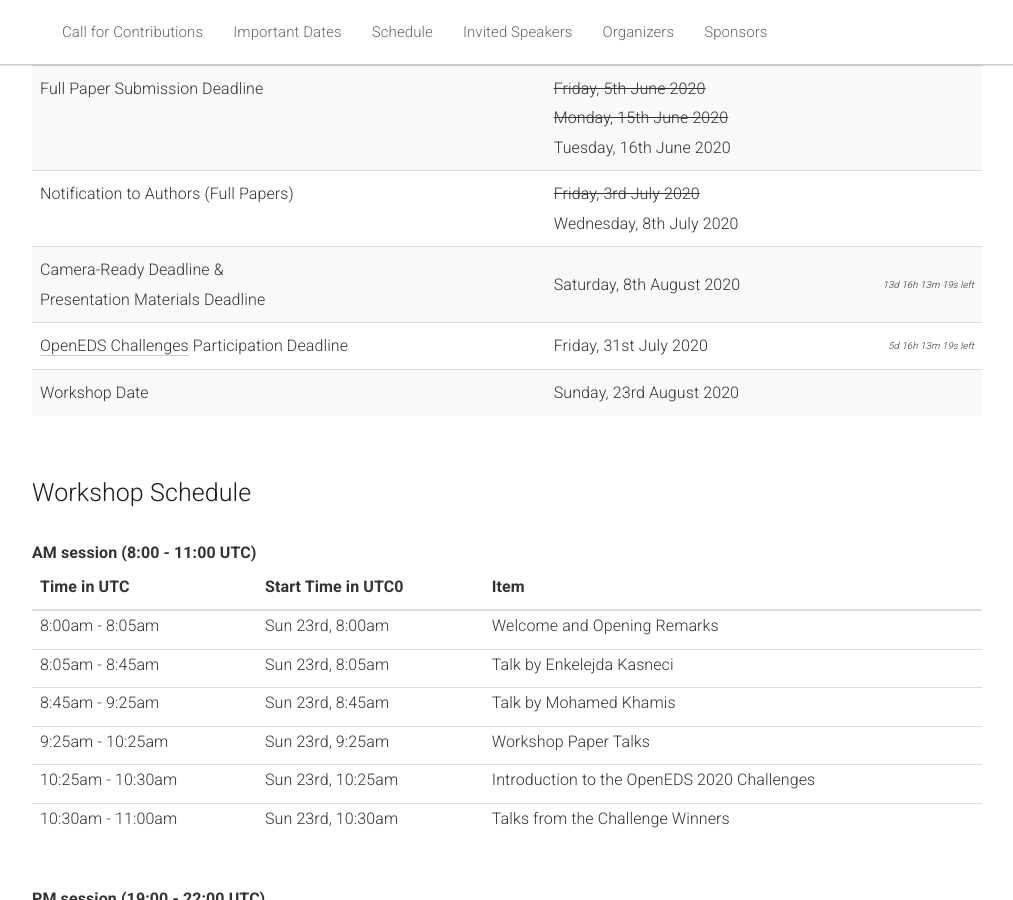
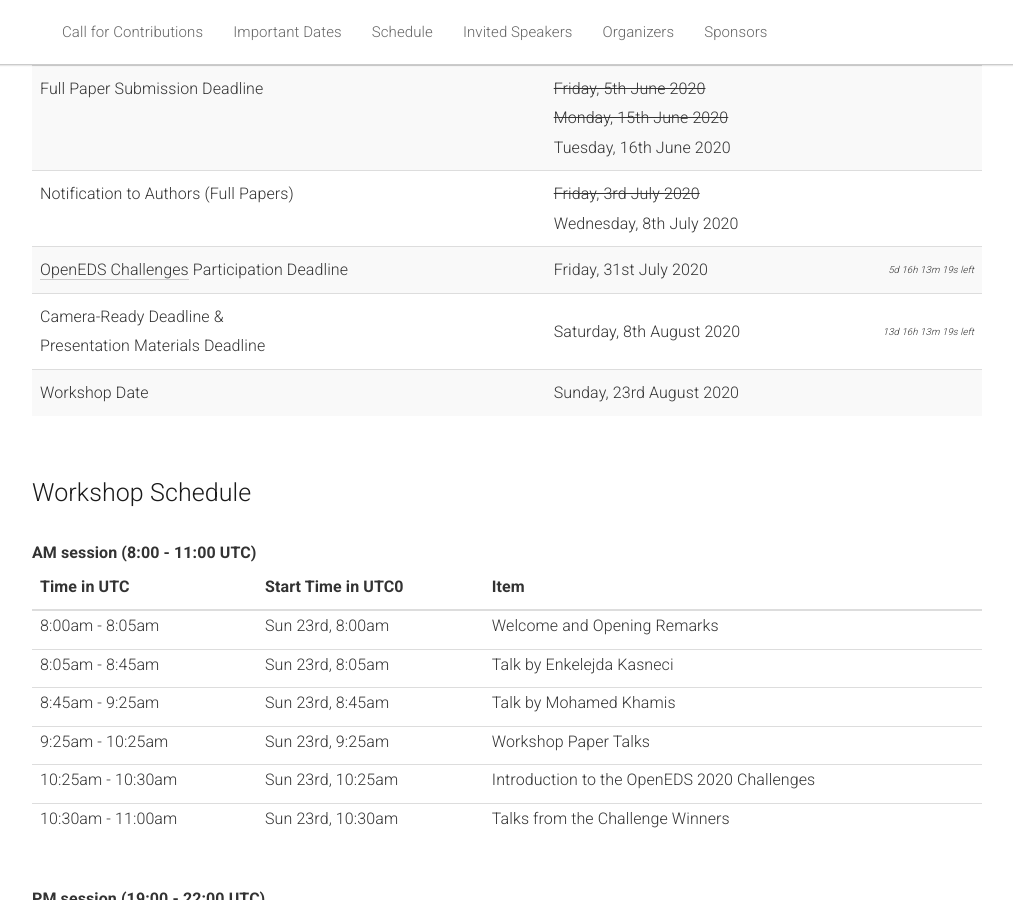
Before and after one commit to OpenEyes-Workshop/openeyes-workshop.github.io, a Jekyll site: the page built from _pages/home.md, in a window 1280 px wide and 900 px high, scrolled down 3057 px. Shown: the whole window, without its empty margins (133-1146 px from the left). Built offline with Jekyll 4.4.1, drawn with Linux system fonts in a browser that asks for light colours; nearby versions of some CDN libraries.

Commit message:
Order important dates rows by time

```diff
--- a/_pages/home.md
+++ b/_pages/home.md
@@ -274,20 +274,15 @@ acknowledgements: ""
 	  <td></td>
         </tr>
         <tr>
+          <td><a href="https://research.fb.com/programs/openeds-2020-challenge/">OpenEDS Challenges</a> Participation Deadline</td>
+          <td>Friday, 31st July 2020</td>
+          <td><span class="countdown" reference="31 Jul 2020 23:59:59 UTC"></span></td>
+        </tr>
+        <tr>
           <td>Camera-Ready Deadline &amp;<br>Presentation Materials Deadline</td>
 	  <td style="vertical-align:middle;">Saturday, 8th August 2020</td>
 	  <td><span class="countdown" reference="8 Aug 2020 23:59:59 UTC"></span></td>
         </tr>
-        <tr>
-          <td><a href="https://research.fb.com/programs/openeds-2020-challenge/">OpenEDS Challenges</a> Participation Deadline</td>
-          <td>Friday, 31st July 2020</td>
-          <td><span class="countdown" reference="31 Jul 2020 23:59:59 UTC"></span></td>
-        </tr>
-        <!--<tr id="schedule">
-          <td>Extended Abstracts Deadline</td>
-          <td>TBD </td>
-	  <td></td>
-        </tr>-->
         <tr>
           <td>Workshop Date</td>
           <td>Sunday, 23rd August 2020</td>
```
